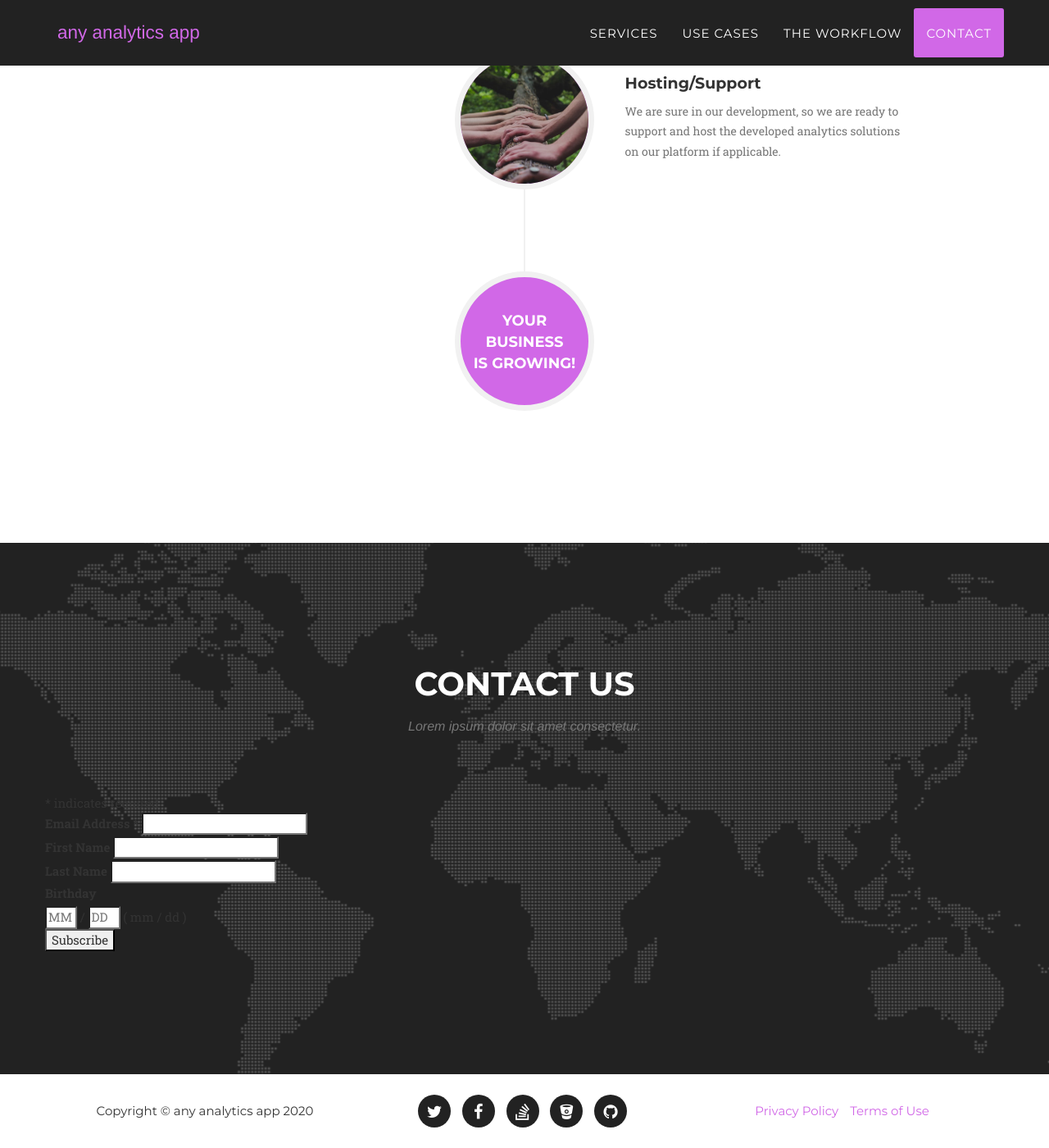
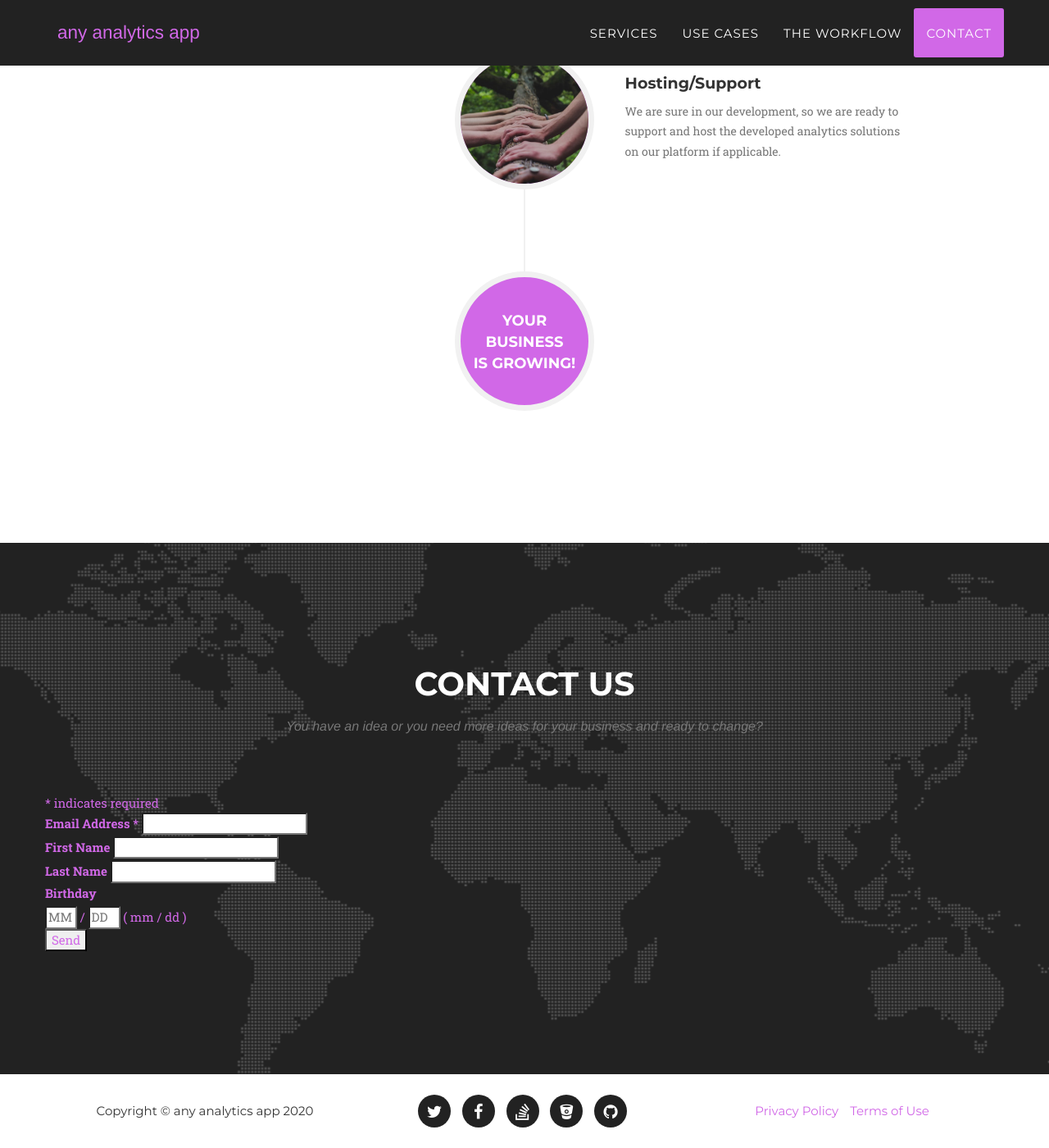
Before and after one commit to anyanalyticsapp/landing, a Jekyll site: the page built from index.html, in a window 1280 px wide and 1400 px high, scrolled down 4768 px. Shown: the whole window at 82% size. Built offline with Jekyll 4.4.1, drawn with Linux system fonts in a browser that asks for light colours; some web fonts are replaced; comment, search, counter and statistics services are not loaded.

Commit message:
change contact form to mc

```diff
--- a/_includes/contact.html
+++ b/_includes/contact.html
@@ -3,7 +3,7 @@
             <div class="row">
                 <div class="col-lg-12 text-center">
                     <h2 class="section-heading">Contact Us</h2>
-                    <h3 class="section-subheading text-muted">Lorem ipsum dolor sit amet consectetur.</h3>
+                    <h3 class="section-subheading text-muted">You have an idea or you need more ideas for your business and ready to change?</h3>
                 </div>
             </div>
             <div class="row">
@@ -41,6 +41,7 @@
                             <link href="//cdn-images.mailchimp.com/embedcode/classic-10_7.css" rel="stylesheet" type="text/css">
                             <style type="text/css">
                                 /* #mc_embed_signup{background:#fff; clear:left; font:14px Helvetica,Arial,sans-serif; } */
+                                #mc_embed_signup{color: rgba(209, 104, 231, 1); }
                                 /* Add your own Mailchimp form style overrides in your site stylesheet or in this style block.
                                 We recommend moving this block and the preceding CSS link to the HEAD of your HTML file. */
                             </style>
@@ -74,7 +75,10 @@
                                     <div class="response" id="mce-success-response" style="display:none"></div>
                                 </div>    <!-- real people should not fill this in and expect good things - do not remove this or risk form bot signups-->
                                 <div style="position: absolute; left: -5000px;" aria-hidden="true"><input type="text" name="b_6013ad05e0686f54c1102fde6_063f5b0e2d" tabindex="-1" value=""></div>
-                                <div class="clear"><input type="submit" value="Subscribe" name="subscribe" id="mc-embedded-subscribe" class="button"></div>
+                                <div class="clear">
+                                    <!-- <input type="submit" value="Subscribe" name="subscribe" id="mc-embedded-subscribe" class="button"> -->
+                                    <input type="submit" value="Send" name="subscribe" id="mc-embedded-subscribe">
+                                </div>
                                 </div>
                             </form>
                             </div>
```
